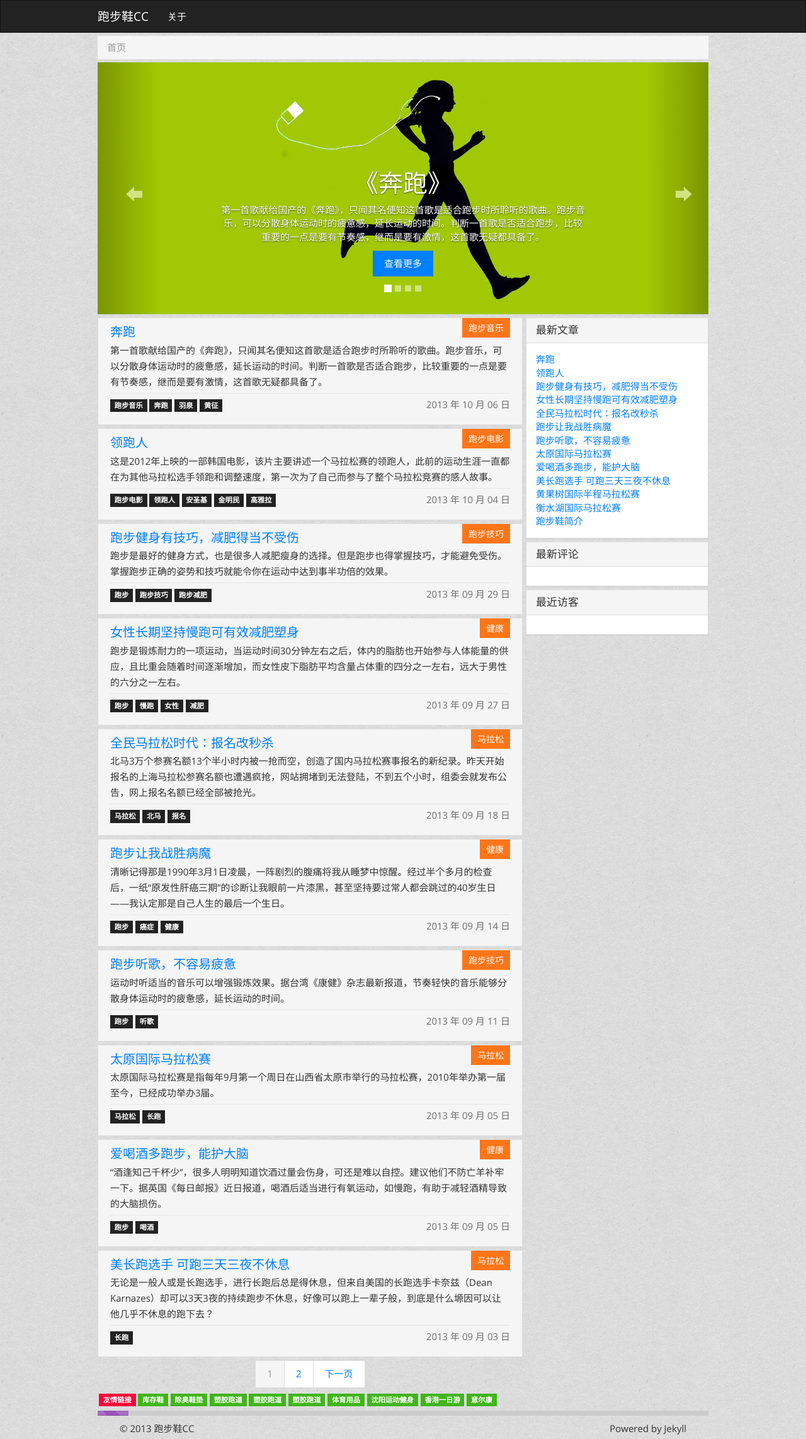
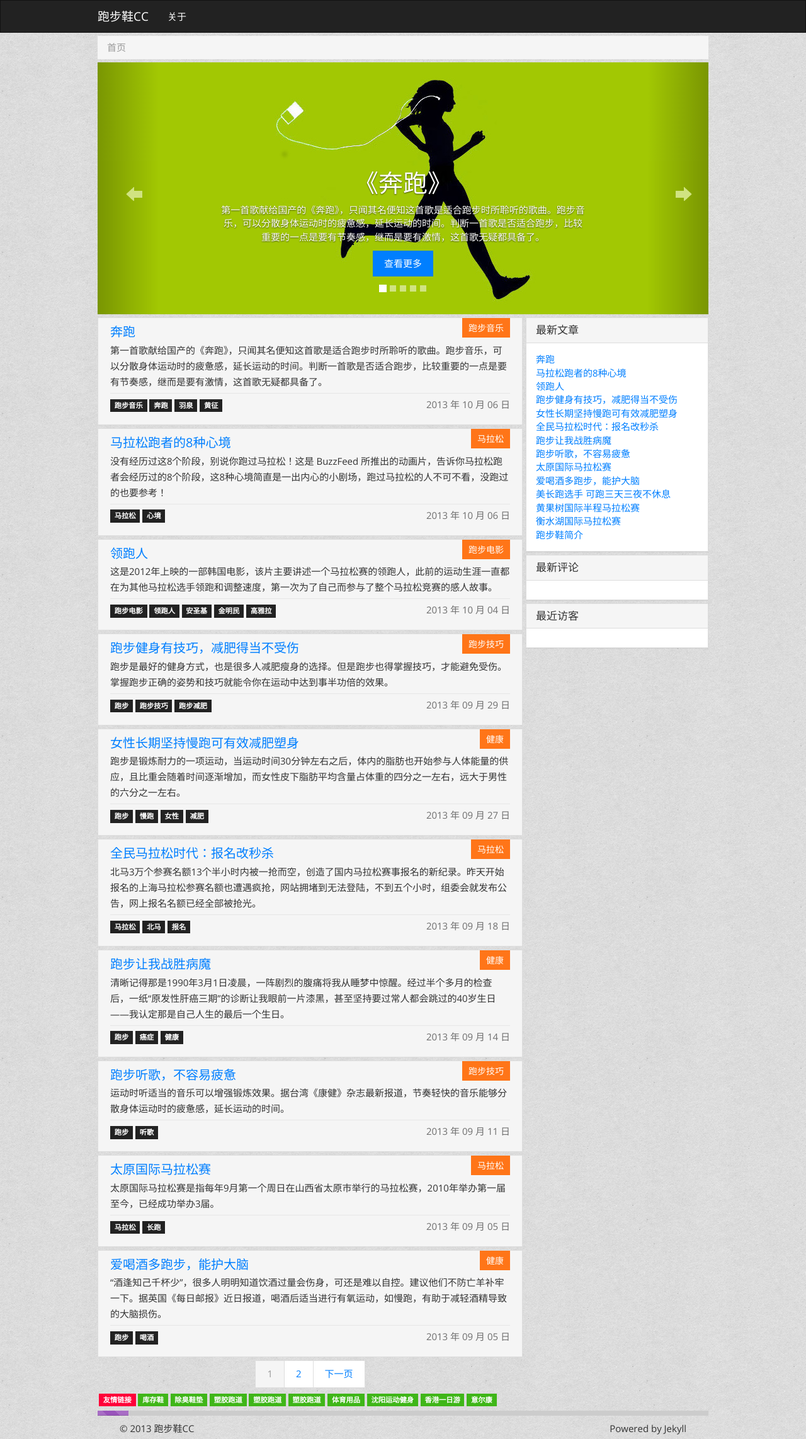
Before and after one commit to paobuxie/paobuxie.github.com, a Jekyll site: the page built from index.html, in a window 1280 px wide. Shown: the whole page at 63% size. Built offline with Jekyll 4.4.1, drawn with Linux system fonts in a browser that asks for light colours; Markdown is read by kramdown in place of the engine named in the settings; the list of posts is cut into pages by our own code; comment, search, counter and statistics services are not loaded.

Commit message:
马拉松跑者的8种心境

```diff
--- a/_includes/carousel
+++ b/_includes/carousel
@@ -4,6 +4,7 @@
     <li data-target="#myCarousel" data-slide-to="1"></li>
     <li data-target="#myCarousel" data-slide-to="2"></li>
     <li data-target="#myCarousel" data-slide-to="3"></li>
+    <li data-target="#myCarousel" data-slide-to="4"></li>
   </ol>
   <div class="carousel-inner">
     <div class="item active">
@@ -13,6 +14,16 @@
           <h1>《奔跑》</h1>
           <p>第一首歌献给国产的《奔跑》，只闻其名便知这首歌是适合跑步时所聆听的歌曲。跑步音乐，可以分散身体运动时的疲惫感，延长运动的时间。判断一首歌是否适合跑步，比较重要的一点是要有节奏感，继而是要有激情，这首歌无疑都具备了。</p>
           <p><a class="btn btn-large btn-primary" href="/music/running.html">查看更多</a></p>
+        </div>
+      </div>
+    </div>
+    <div class="item">
+      <img src="/images/8-stages-of-marathon-running.png">
+      <div class="container">
+        <div class="carousel-caption">
+          <h1>马拉松跑者的8种心境</h1>
+          <p>没有经历过这8个阶段，别说你跑过马拉松！这是 BuzzFeed 所推出的动画片，告诉你马拉松跑者会经历过的8个阶段，这8种心境简直是一出内心的小剧场，跑过马拉松的人不可不看，没跑过的也要参考！</p>
+          <p><a class="btn btn-large btn-primary" href="/marathon/8-stages-of-marathon-running.html">查看更多</a></p>
         </div>
       </div>
     </div>
--- a/assets/custom.css
+++ b/assets/custom.css
@@ -81,7 +81,7 @@ body {
 }
 
 #post img{
-  width:634px;
+  max-width: 634px;
 }
 
 .panel {
--- /dev/null
+++ b/marathon/_posts/2013-10-06-8-stages-of-marathon-running.md
@@ -0,0 +1,53 @@
+---
+layout: post
+title: "马拉松跑者的8种心境"
+source: "馬拉松跑者的8種心境"
+sourceurl: "http://www.sportsnote.com.tw/running/view_article.aspx?id=22b819e9-5006-40ba-aa1d-e43eb0334b83"
+description: "没有经历过这8个阶段，别说你跑过马拉松！这是 BuzzFeed 所推出的动画片，告诉你马拉松跑者会经历过的8个阶段，这8种心境简直是一出内心的小剧场，跑过马拉松的人不可不看，没跑过的也要参考！"
+category: marathon
+tags: [马拉松, 心境]
+---
+
+没有经历过这8个阶段，别说你跑过马拉松！这是 BuzzFeed 所推出的动画片，告诉你马拉松跑者会经历过的8个阶段，这8种心境简直是一出内心的小剧场，跑过马拉松的人不可不看，没跑过的也要参考！
+
+![马拉松跑者的8种心境](/images/2013-10-06-8-stages-of-marathon-running.jpg)
+
+快看看你是不是下面影片中的跑者，你和这位主角的相似指数有多高？尤其是开始大声咆哮，倒地诅咒，最后重新燃起信心，往前跑，虽然很远还是告诉自己快到了！由此可见，人类体能有限，意志力无限！马拉松跑者的内心起伏令人钦佩，请看心境转折如下：
+
+**第一阶段：0k 兴奋起跑**
+
+哇！今天的天气太棒了，辛苦了几个月终于要在这一天得到回报了，我吃饱喝足，体内充满了能量，听到大家的欢呼声，一切都太值得了！
+
+**第二阶段：8k 自我否定**
+
+好吧，虽然比预定的配速要慢一些，没关系，我想后面会追回来的！啊我忘了擦凡士林，算了，应该没差；嗯哼，现在应该还不到喝水的时候吧，噢，赛道开始上坡了，看来有趣的要来了！
+
+**第三阶段：18k 恐惧出现**
+
+天啊，我连一半都跑不到，我感觉跑了一辈子那么久！怎么都是上坡啊，整段赛道都是上坡吗？天啊，情况似乎比我想得还要糟。
+
+**第四阶段：26k 落单**
+
+其他人都跑到哪去了？我还在赛道上吗？好像永远都没有加水站？为什么我刚刚不早点喝水啊，现在我什么都不能做，还要面对我内心的恶魔！
+
+**第五阶段：30k 绝望**
+
+我快要死掉了！为什么我要参加这种鬼东西啊！我的大腿像铁锤一样重，我的脚趾甲快要脱落了，还有什么比这个更糟呢？喔我的天，非常好，肚子开始痛了，咕噜咕噜叫不停，没关系，至少我还没有遇到撞墙期！
+
+**第六阶段：35k 撞墙期**
+
+快死掉了！撞墙期到了......我的生命中从来没有这么累过，连我的牙齿都好累，嘿！不要再超越我了！你们这群蠢蛋！
+
+**第七阶段：37k 重燃信心**
+
+不，不能再这样下去了！我训练了好几个月不是为了现在来放弃的！看看那些奥运选手通过终点线不是断手，就是断脚，重点是他们能做到，所以我也可以！终点线就在前面！
+
+**第八阶段：42k 成功的喜悦**
+
+Yes！我终于做到了！这是全世界最棒的时刻！ (说完，腿软倒地！)
+
+<embed src="http://player.youku.com/player.php/sid/XNjE3ODgwODc2/v.swf" allowFullScreen="true" quality="high" width="480" height="400" align="middle" allowScriptAccess="always" type="application/x-shockwave-flash"></embed>
+
+你和影片中的跑者相似指数多高？ ！有没有敲中你的内心剧场！
+
+影片来源：[The 8 Stages Of Running A Marathon](http://www.buzzfeed.com/video/kevinmcshane/the-8-stages-of-running-a-marathon)
```
